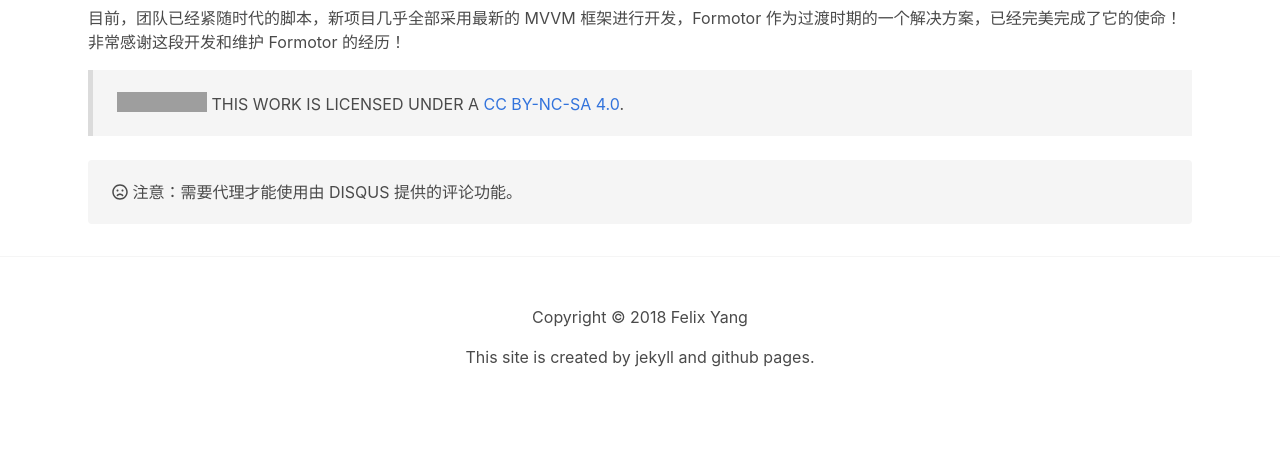
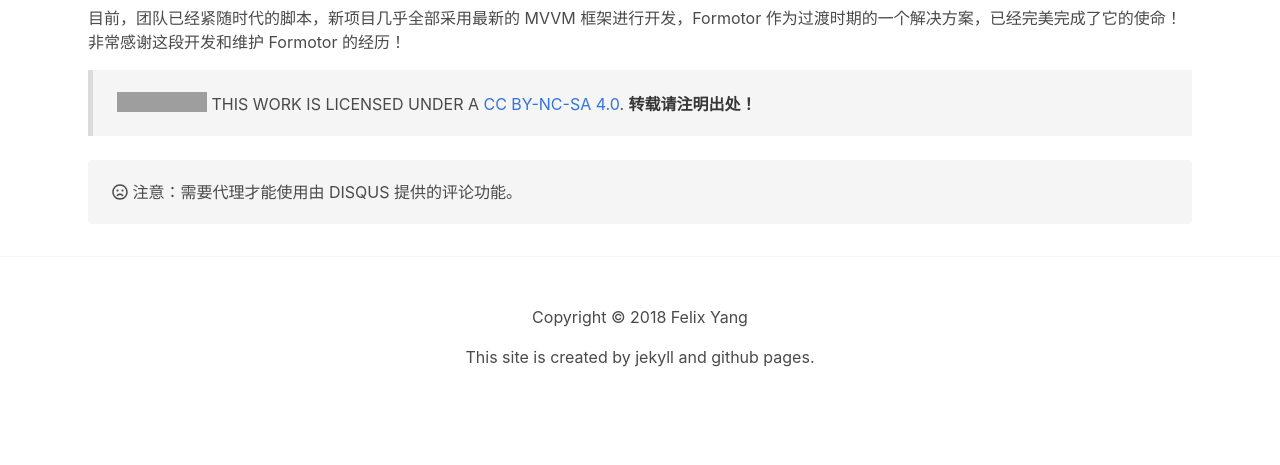
Before and after one commit to felixpy/felixpy.github.io, a Jekyll site: the page built from _posts/2018-12-01-the-late-release-of-formotor.markdown, in a window 1280 px wide. Shown: the part 876-1341 px from the top of the page. Built offline with Jekyll 4.4.1, drawn with Linux system fonts in a browser that asks for light colours; nearby versions of some CDN libraries; comment, search, counter and statistics services are not loaded; grey boxes are pictures that could not be loaded.

Commit message:
update cc

```diff
--- a/_includes/cc.html
+++ b/_includes/cc.html
@@ -2,5 +2,5 @@
   <a rel="license" href="http://creativecommons.org/licenses/by-nc-sa/4.0/">
     <img alt="Creative Commons License" class="cc-license-img" src="https://i.creativecommons.org/l/by-nc-sa/4.0/80x15.png" />
   </a>
-  <span>THIS WORK IS LICENSED UNDER A <a rel="license" href="http://creativecommons.org/licenses/by-nc-sa/4.0/">CC BY-NC-SA 4.0</a>.</span>
+  <span>THIS WORK IS LICENSED UNDER A <a rel="license" href="http://creativecommons.org/licenses/by-nc-sa/4.0/">CC BY-NC-SA 4.0</a>. <strong>转载请注明出处！</strong></span>
 </blockquote>
```
